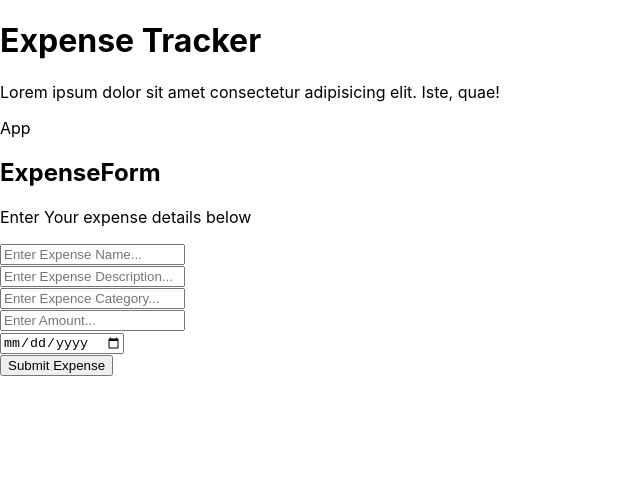
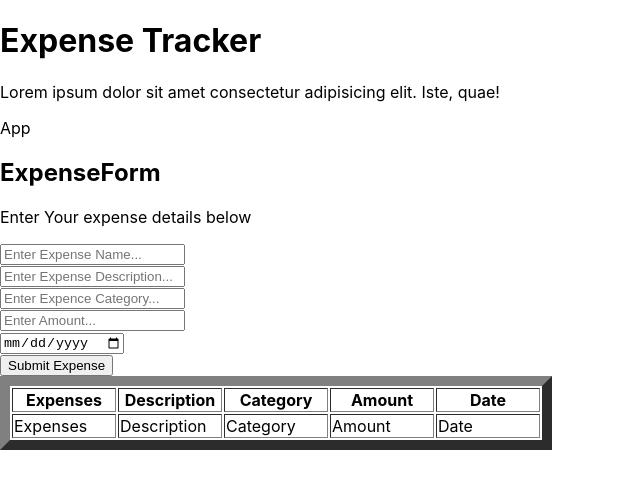
Before and after one commit to Brian-op/Expense-Tracker, a React (Create React App) app: page / in a window 1280 px wide. Shown: the top 488 px of the page, without its empty margins (0-640 px from the left). Built offline with nearby package versions, Linux system fonts and the light colour scheme.

Commit message:
expense table

```diff
--- a/src/components/ExpensesTable.jsx
+++ b/src/components/ExpensesTable.jsx
@@ -3,7 +3,27 @@ import React from 'react'
 const ExpensesTable = () => {
   return (
     <div className='table'>
+      <table border="10">
 
+        <tr>
+        <th width="100">Expenses</th>
+        <th  width="100">Description</th>
+        <th  width="100">Category</th>
+        <th  width="100">Amount</th>
+        <th width="100">Date</th>
+        </tr>
+        <tr>
+        <td width="">Expenses</td>
+        <td  width="">Description</td>
+        <td  width="">Category</td>
+        <td  width="">Amount</td>
+        <td width="">Date</td>
+        </tr>
+
+
+      </table>
+
+        <tr></tr>
     </div>
   )
 }
```
